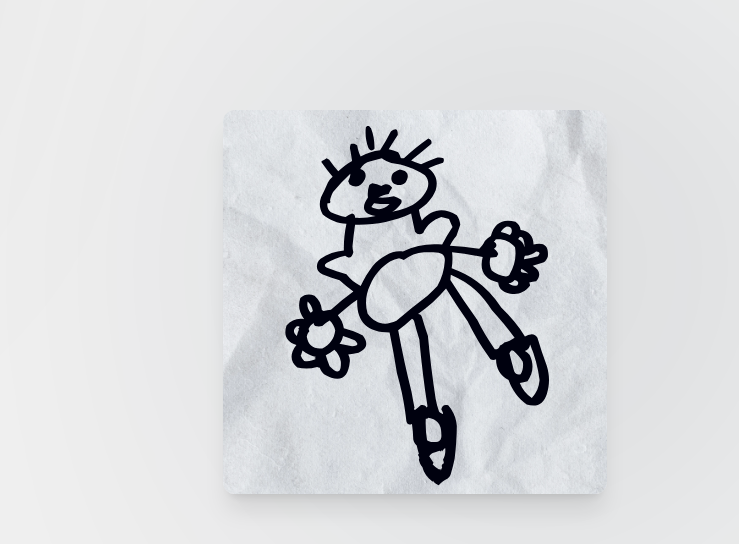
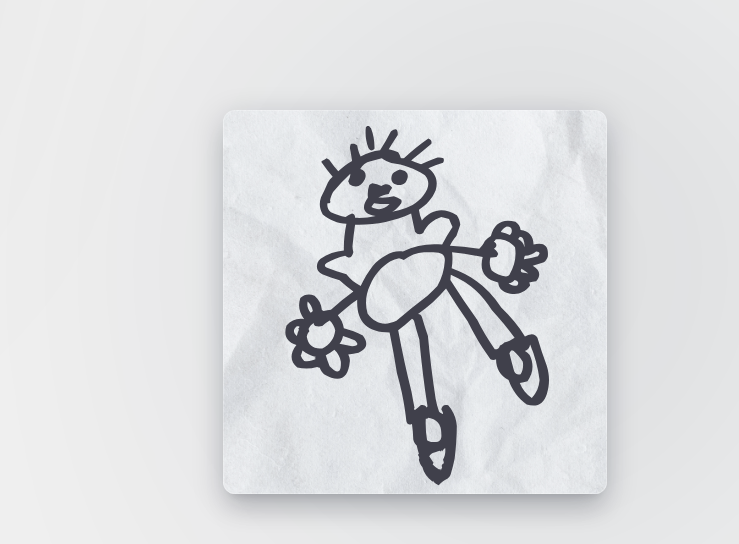
Before and after one commit to Netoun/netoun.github.io, an Astro site: page / in a window 1280 px wide. Shown: the part 98-642 px from the top of the page, 541-1280 px from the left. Built offline with nearby package versions, Linux system fonts and the light colour scheme; Astro itself is replaced by a stand-in of ours.

Commit message:
add glass effect on hero image

```diff
--- a/src/pages/index.astro
+++ b/src/pages/index.astro
@@ -102,9 +102,13 @@ import Layout from "../layouts/Layout.astro"
       >
       </div>
       <div
-        class="mx-auto size-96 rounded-xl bg-[url('/bg_hero.webp')] bg-cover p-12 text-foreground shadow-xl dark:text-background dark:shadow-[-80px_40px_200px_hsla(var(--primary)/0.25)]"
+        class="group relative mx-auto size-96 rounded-xl bg-[url('/bg_hero.webp')] bg-cover p-12 text-foreground shadow-xl dark:text-background dark:shadow-[-80px_40px_200px_hsla(var(--primary)/0.25)]"
       >
         <Me class='-translate-y-8' />
+        <div
+          class='absolute inset-0 z-20 rounded-xl border border-white/25 bg-white/25 backdrop-blur-[0.02rem] [box-shadow:_0_8px_32px_0_hsla(var(--primary)/0.2)]'
+        >
+        </div>
       </div>
     </div>
   </section>
```
